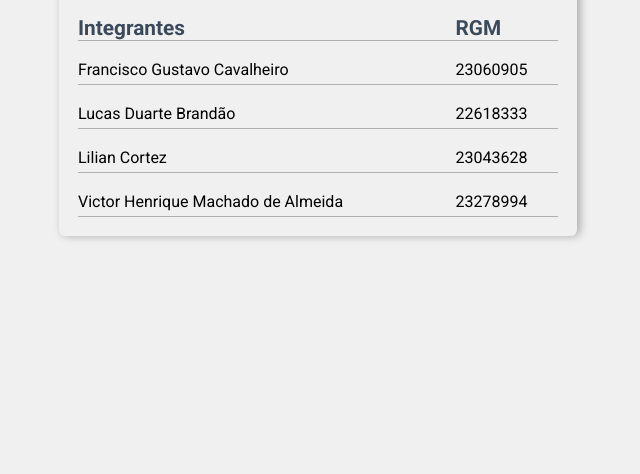
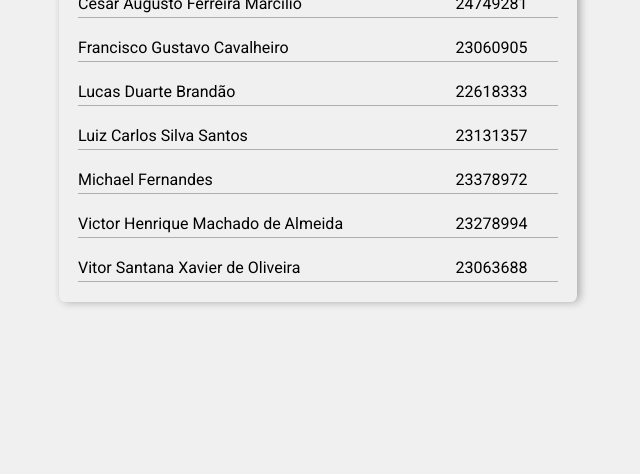
Before and after one commit to Imobiliaria-sprints/Team, a plain HTML site: page index.html in a window 1280 px wide. Shown: the part 326-800 px from the top of the page, without its empty margins (322-962 px from the left). Drawn offline with Linux system fonts and the light colour scheme.

Commit message:
New members

```diff
--- a/index.html
+++ b/index.html
@@ -27,7 +27,10 @@
           <th>Integrantes</th>
           <th>RGM</th>
         </thead>
-
+        <tr>
+          <td><div>Cesar Augusto Ferreira Marcílio</div></td>
+          <td><div>24749281</div></td>
+        </tr>
         <tr>
           <td><div>Francisco Gustavo Cavalheiro</div></td>
           <td><div>23060905</div></td>
@@ -37,13 +40,21 @@
           <td><div>22618333</div></td>
         </tr>
         <tr>
-          <td><div>Lilian Cortez</div></td>
-          <td><div>23043628</div></td>
+          <td><div>Luiz Carlos Silva Santos</div></td>
+          <td><div>23131357</div></td>
+        </tr>
+        <tr>
+          <td><div>Michael Fernandes</div></td>
+          <td><div>23378972</div></td>
         </tr>
         <tr>
           <td><div>Victor Henrique Machado de Almeida</div></td>
           <td><div>23278994</div></td>
         </tr>
+        <tr>
+          <td><div>Vitor Santana Xavier de Oliveira</div></td>
+          <td><div>23063688</div></td>
+        </tr>
       </table>
     </div>
   </body>
--- a/styles/home.css
+++ b/styles/home.css
@@ -36,8 +36,6 @@
 }
 
 .integrant_table thead th {
-  border-bottom: 1px solid #afafaf;
-
   text-align: left;
   font-size: 1.3rem;
   color: #3b4a5b;
```
